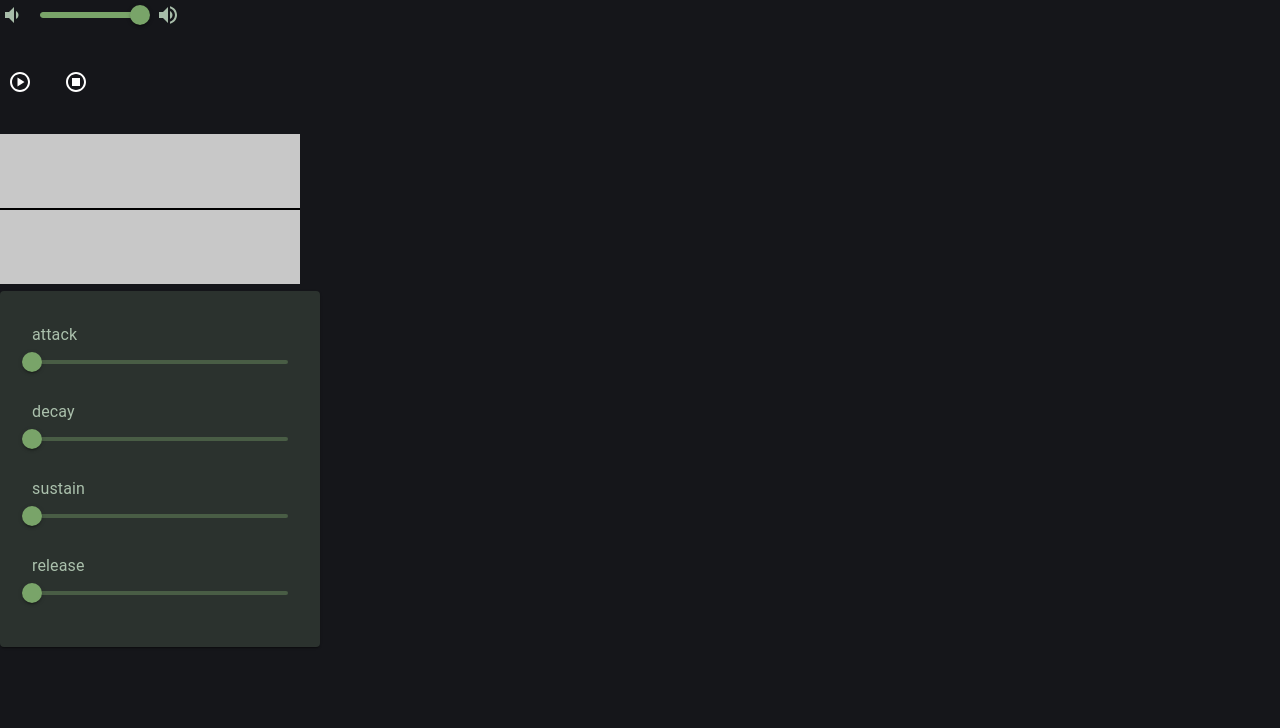
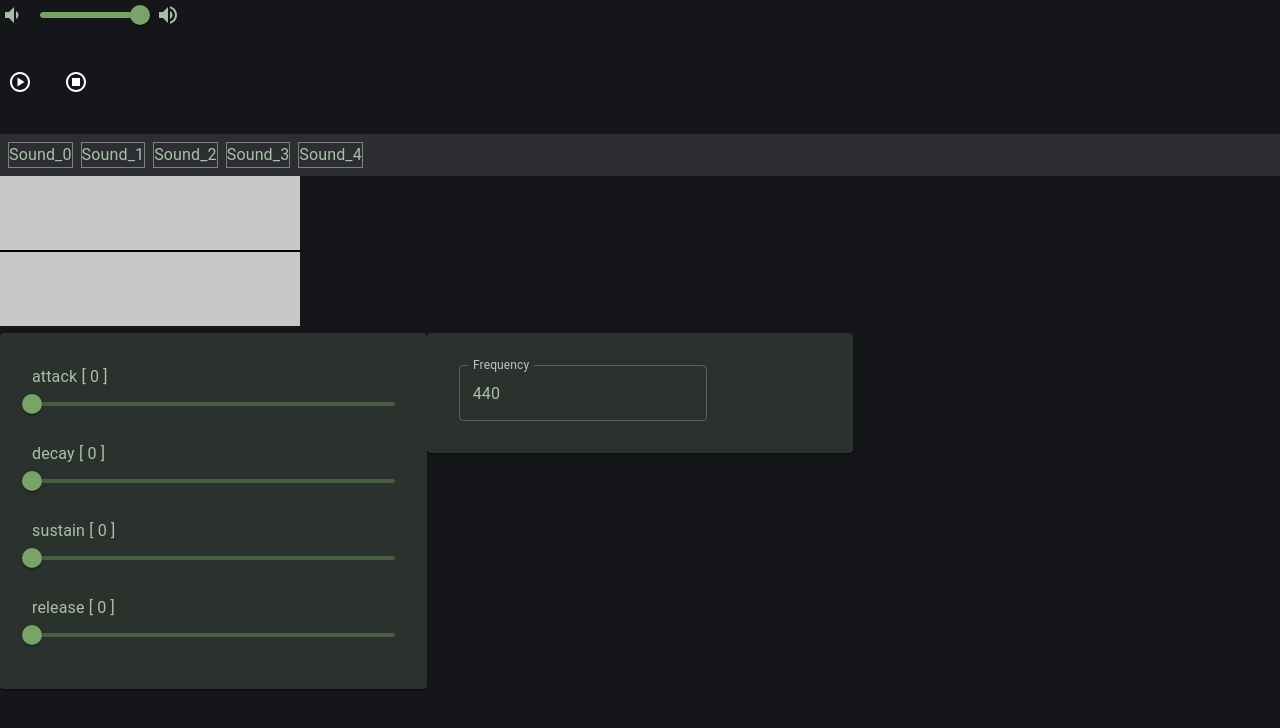
Before and after one commit to tomo0613/web-audio-synth, a React (Vite) app: page / in a window 1280 px wide. Shown: the top 728 px of the page. Built offline with nearby package versions, Linux system fonts and the light colour scheme.

Commit message:
implement state handling

```diff
--- /dev/null
+++ b/src/common/common.ts
@@ -0,0 +1 @@
+export const noop = () => {};
--- a/src/core/SoundEnvelope.ts
+++ b/src/core/SoundEnvelope.ts
@@ -19,7 +19,7 @@ export class AmpEnvelope {
         gainNode.gain.cancelScheduledValues(startTime);
         gainNode.gain.setValueAtTime(0, startTime);
         // attack
-        gainNode.gain.exponentialRampToValueAtTime(1, attackEndTime);
+        gainNode.gain.linearRampToValueAtTime(1, attackEndTime);
         // decay
         gainNode.gain.setTargetAtTime(this.sustain, attackEndTime, decayDuration);
         // sustain
--- a/src/ui/App.tsx
+++ b/src/ui/App.tsx
@@ -1,23 +1,38 @@
 import CssBaseline from '@mui/material/CssBaseline';
 import { ThemeProvider } from '@mui/material/styles';
 
+import { context } from '@core/context';
+import { theme } from './theme';
 import { AudioAnalyserDisplay } from './AudioAnalyserDisplay';
-import { theme } from './theme';
-
 import { AmpEnvelopeControl } from './control/ampEnvelope/AmpEnvelopeControl';
 import { MasterVolumeControl } from './control/MasterVolumeControl';
 import { PlayControl } from './control/PlayControl';
 import { SoundTrackList } from './SoundTrackList';
+import { UiContextProvider } from './context/UiContextProvider';
+import { testTrack } from '@core/testTrack';
+import { FrequencyControl } from './control/FrequencyControl';
+import { Grid } from '@mui/material';
+
+context.tracks[0] = testTrack;
 
 export const App = () => {
     return (
         <ThemeProvider theme={theme}>
             <CssBaseline />
-            <MasterVolumeControl />
-            <PlayControl />
-            <SoundTrackList />
-            <AudioAnalyserDisplay />
-            <AmpEnvelopeControl />
+            <UiContextProvider>
+                <MasterVolumeControl />
+                <PlayControl />
+                <SoundTrackList />
+                <AudioAnalyserDisplay />
+                <Grid container>
+                    <Grid item xs={4}>
+                        <AmpEnvelopeControl />
+                    </Grid>
+                    <Grid item xs={4}>
+                        <FrequencyControl />
+                    </Grid>
+                </Grid>
+            </UiContextProvider>
         </ThemeProvider>
     )
 };
--- a/src/ui/Sound.tsx
+++ b/src/ui/Sound.tsx
@@ -1,20 +1,39 @@
-import { Box } from "@mui/material";
+import { Box, BoxProps, styled } from "@mui/material";
 
 import type { Sound as ISound } from "@core/Sound";
+import { useUiContext } from "./context/UiContext";
 
-const sx = {
+interface StyledSoundProps extends BoxProps {
+    selected?: boolean;
+}
+
+const StyledSound = styled(Box, {
+    shouldForwardProp(prop) {
+        return prop !== "selected";
+    },
+})<StyledSoundProps>(({ selected }) => ({
     p: 1,
     border: "1px solid grey",
-}
+    ...(selected && {
+        border: "1px solid red",
+    }),
+}));
 
 interface SoundProps {
     sound: ISound;
 }
 
 export const Sound: React.FC<SoundProps> = ({ sound }) => {
+    const uiContext = useUiContext();
+    const selected = uiContext.selectedSound === sound;
+
+    function handleClick() {
+        uiContext.setSelectedSound(sound);
+    }
+
     return (
-        <Box sx={sx}>
+        <StyledSound onClick={handleClick} selected={selected}>
             {sound.id}
-        </Box>
+        </StyledSound>
     );
 };
--- /dev/null
+++ b/src/ui/context/UiContext.ts
@@ -0,0 +1,18 @@
+import { createContext, useContext } from "react";
+
+import { noop } from "@common/common";
+import { ampEnvelopeDefaultState, Action } from "./useAmpEnvelopeState";
+import type { Sound } from "@core/Sound";
+
+export const defaultContextValue = {
+    selectedSound: null as Sound | null,
+    setSelectedSound: noop as React.Dispatch<React.SetStateAction<Sound>>,
+    frequency: 440,
+    setFrequency: noop as React.Dispatch<React.SetStateAction<number>>,
+    ampEnvelopeState: ampEnvelopeDefaultState,
+    ampEnvelopeDispatch: noop as React.Dispatch<Action>,
+};
+
+export const UiContext = createContext(defaultContextValue);
+
+export const useUiContext = () => useContext(UiContext);
--- /dev/null
+++ b/src/ui/context/UiContextProvider.tsx
@@ -0,0 +1,36 @@
+import { useEffect, useState } from "react";
+
+import { context } from "@core/context";
+import { UiContext } from "./UiContext";
+import { ActionType, useAmpEnvelopeState,  } from "./useAmpEnvelopeState";
+import type { Sound } from "@core/Sound";
+
+export const UiContextProvider: React.FC<React.PropsWithChildren> = ({ children }) => {
+    const [selectedSound, setSelectedSound] = useState<Sound>(null);
+    const [frequency, setFrequency] = useState(440);
+    const [ampEnvelopeState, ampEnvelopeDispatch] = useAmpEnvelopeState();
+
+    useEffect(() => {
+        if (!selectedSound) {
+            return;
+        }
+
+        setFrequency(selectedSound.frequency);
+        ampEnvelopeDispatch({ type: ActionType.initializeForm, payload: selectedSound.envelopes.amp });
+    }, [selectedSound]);
+
+    const contextValue = {
+        selectedSound,
+        setSelectedSound,
+        frequency,
+        setFrequency,
+        ampEnvelopeState,
+        ampEnvelopeDispatch,
+    };
+
+    return (
+        <UiContext.Provider value={contextValue}>
+            {children}
+        </UiContext.Provider>
+    );
+};
--- a/src/ui/control/ampEnvelope/useAmpEnvelopeState.ts
+++ b/src/ui/context/useAmpEnvelopeState.ts
@@ -1,4 +1,5 @@
 import { useReducer } from "react";
+
 import type { AmpEnvelope } from "@core/SoundEnvelope";
 
 export enum ActionType {
@@ -6,14 +7,14 @@ export enum ActionType {
     setForm = "setForm",
 }
 
-export const defaultState = {
+export const ampEnvelopeDefaultState = {
     attack: 0,
     decay: 0,
     sustain: 0,
     release: 0,
 };
 
-type State = typeof defaultState;
+type State = typeof ampEnvelopeDefaultState;
 
 interface InitializeStateAction {
     type: ActionType.initializeForm;
@@ -47,5 +48,5 @@ export function useAmpEnvelopeState(): [State, React.Dispatch<Action>] {
             default:
                 throw new Error();
         }
-    }, defaultState);
+    }, ampEnvelopeDefaultState);
 }
--- /dev/null
+++ b/src/ui/control/FrequencyControl.tsx
@@ -0,0 +1,35 @@
+import { Box, Card, Stack, SxProps, TextField, Typography } from "@mui/material"
+
+import { useUiContext } from "@ui/context/UiContext";
+import { useState } from "react";
+
+const cardSx: SxProps = {
+    p: 4,
+}
+
+export const FrequencyControl = () => {
+    const { selectedSound, frequency, setFrequency } = useUiContext();
+
+    function handleChange(e: React.ChangeEvent<HTMLInputElement>) {
+        const value = Number(e.target.value);
+
+        if (Number.isNaN(value)) {
+            console.error(`frequency: ${e.target.value} is not a valid`)
+        } else {
+            selectedSound.frequency = value;
+        }
+
+        setFrequency(value);
+    }
+
+    return (
+        <Card sx={cardSx}>
+            <TextField
+                label="Frequency"
+                onChange={handleChange}
+                type="number"
+                value={frequency}
+            />
+        </Card>
+    );
+};
--- a/src/ui/control/PlayControl.tsx
+++ b/src/ui/control/PlayControl.tsx
@@ -1,12 +1,10 @@
-import { PlayCircleOutlined, StopCircleOutlined, VolumeDown, VolumeUp } from '@mui/icons-material';
 import { IconButton, Stack } from '@mui/material';
+import { PlayCircleOutlined, StopCircleOutlined } from '@mui/icons-material';
 
-import { testTrack } from "@core/testTrack";
 import { context } from "@core/context";
 
 export const PlayControl = () => {
     function play() {
-        context.tracks[0] = testTrack;
         context.play()
     }
 
--- a/src/ui/control/ampEnvelope/AmpEnvelopeControl.tsx
+++ b/src/ui/control/ampEnvelope/AmpEnvelopeControl.tsx
@@ -1,32 +1,30 @@
 import { Box, Card, Slider, Stack, SxProps, Typography } from "@mui/material"
 
-import type { AmpEnvelope } from "@core/SoundEnvelope";
-import { context } from "@core/context";
-import { useAmpEnvelopeState, ActionType } from "./useAmpEnvelopeState";
+import { ActionType } from "../../context/useAmpEnvelopeState";
+import { useUiContext } from "@ui/context/UiContext";
 
 const cardSx: SxProps = {
-    width: "320px",
     p: 4,
 }
 
 export const AmpEnvelopeControl = () => {
-    const [state, dispatch] = useAmpEnvelopeState();
+    const { selectedSound, ampEnvelopeState, ampEnvelopeDispatch } = useUiContext();
 
     function handleChange(e: Event, value: number) {
         const key = (e.target as HTMLInputElement).name;
 
-        // ampEnvelope[key]
+        selectedSound.envelopes.amp[key] = value;
 
-        dispatch({ type: ActionType.setForm, payload: { [key]: value } });
+        ampEnvelopeDispatch({ type: ActionType.setForm, payload: { [key]: value } });
     }
 
     return (
         <Card sx={cardSx}>
             <Stack spacing={2}>
-                {Object.entries(state).map(([key, value]) => (
+                {Object.entries(ampEnvelopeState).map(([key, value]) => (
                     <Box key={key}>
                         <Typography>
-                            {key}
+                            {key} [ {value} ]
                         </Typography>
                         <Slider min={0} max={1} step={0.001} value={value} name={key} onChange={handleChange} />
                     </Box>
--- a/tsconfig.json
+++ b/tsconfig.json
@@ -7,6 +7,7 @@
         "outDir": "tsc_build",
         "baseUrl": "src",
         "paths": {
+            "@common/*": ["common/*"],
             "@core/*": ["core/*"],
             "@ui/*": ["ui/*"]
         },
```
